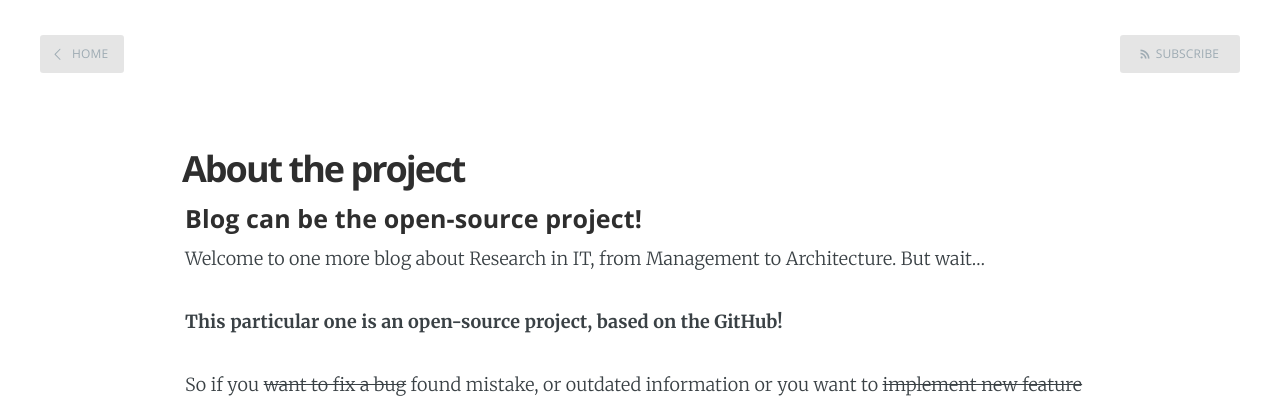
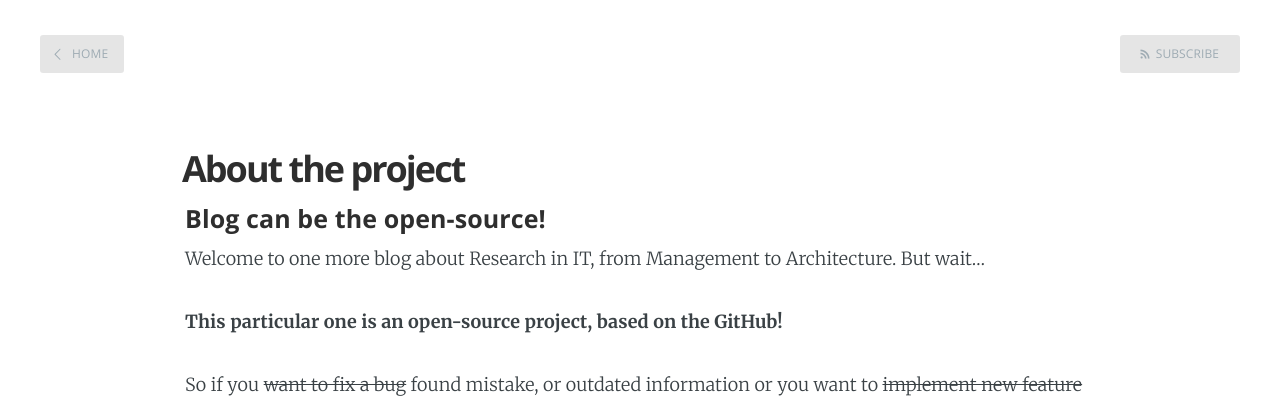
Before and after one commit to rndblog/rndblog.github.io, a Jekyll site: the page built from about.md, in a window 1280 px wide. Shown: the top 399 px of the page. Built offline with Jekyll 4.4.1, drawn with Linux system fonts in a browser that asks for light colours; Markdown is read by kramdown in place of the engine named in the settings.

Commit message:
Initial setup

```diff
--- a/about.md
+++ b/about.md
@@ -4,12 +4,13 @@ title: About the project
 ---
 
 
-#### Blog can be the open-source project!
+#### Blog can be the open-source!
+
 
 Welcome to  one more blog about Research in IT, from Management to Architecture. But wait...
 
 **This particular one is an open-source project, based on the GitHub!**
 
-So if you ~~want to fix a bug~~ found mistake, or outdated information or you want to ~~implement new feature~~ add something to an article - just go ahead and create pull request!
+So if you <S>want to fix a bug</S> found mistake, or outdated information or you want to ~~implement new feature~~ add something to an article - just go ahead and create pull request!
 
 Also this is not a personal, but collaborative blog, so you may contribute your own article to the ~~code~~articlebase. Open as Wikipedia, but as an open-source GitHub project. And every article will have have author and list of editors.
```
